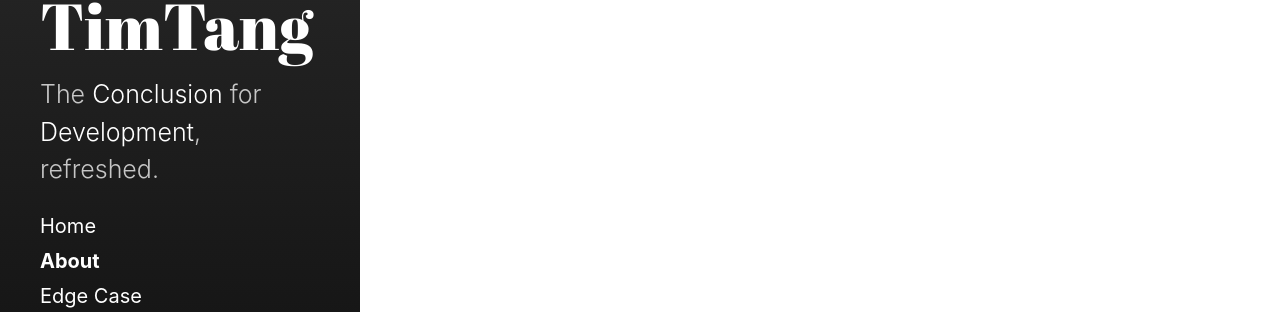
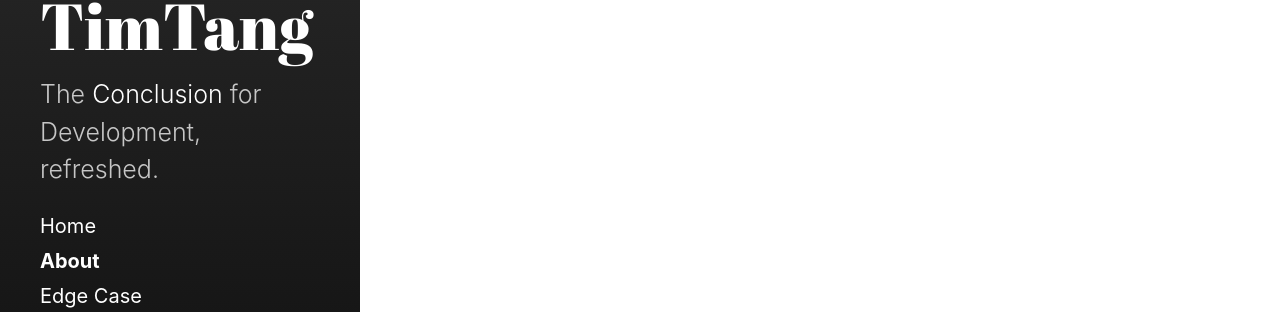
Before and after one commit to timtang2009/timtang2009.github.io, a Jekyll site: the page built from about.md, in a window 1280 px wide. Shown: the part 379-691 px from the top of the page. Built offline with Jekyll 4.4.1, drawn with Linux system fonts in a browser that asks for light colours; some of the changed lines change nothing that is shown.

Commit message:
fix introduction

```diff
--- a/_config.yml
+++ b/_config.yml
@@ -5,7 +5,7 @@
 # Setup
 title:            TimTang
 tagline:          'A Jekyll theme'
-description:      'The <a href="http://hyde.getpoole.com" target="_blank">Conclusion</a> for <a href="http://jekyllrb.com" target="_blank">Development</a>, refreshed.'
+description:      'The <a href="http://www.163yun.com" target="_blank">Conclusion</a> for Development, refreshed.'
 url:              https://fongandrew.github.io/hydeout
 baseurl:          # the optional subpath of your site, e.g. "/blog"
                   # NB: This applies to all pages in your Jekyll site.
@@ -34,4 +34,4 @@
                                 # set this to the root of the paginate_path
                                 # to enable a separate blog link.
 github:
-  repo:             https://github.com/fongandrew/hydeout
+  repo:             https://github.com/timtang2009
```
